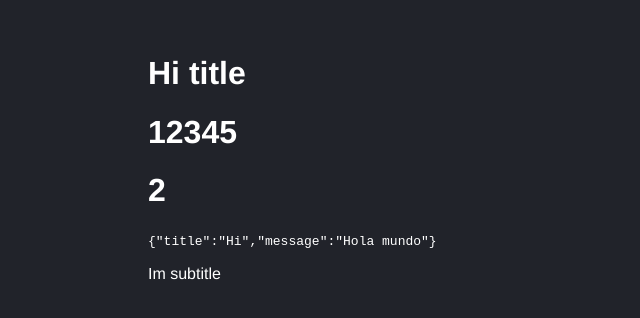
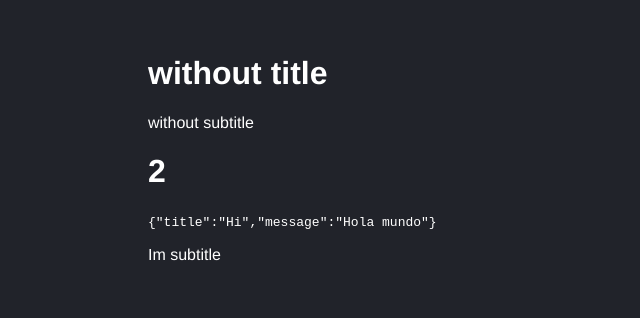
Before and after one commit to shounas99/react-counter, a React (Vite) app: page / in a window 1280 px wide. Shown: the part 114-432 px from the top of the page, without its empty margins (0-640 px from the left). Built offline with nearby package versions, Linux system fonts and the light colour scheme.

Commit message:
feat(default): add defaultprops
- add defaultprops, but in this version is better to use js parameters instead, because the defaultprops will be removed from function components in a future major release

```diff
--- a/src/FirstApp.jsx
+++ b/src/FirstApp.jsx
@@ -11,7 +11,7 @@ const getResult = () => {
 }
 
 
-export const FirstApp = ({ title, subtitle }) => { /*can I either require a prop to be passed or provide a default value*/
+export const FirstApp = ({ title = 'without title', subtitle = 'without subtitle'}) => { /*can I either require a prop to be passed or provide a default value*/
     // we could add constants, variables, or functions within functional components. However, when
     // a component re-renders, its memory space is re-initialized. Therefore, we need to avoid
     // writing them directly inside the component's body, even if we need to handle button clicks,
@@ -21,7 +21,7 @@ export const FirstApp = ({ title, subtitle }) => { /*can I either require a prop
   return (
     <>
     <h1>{ title }</h1>
-    <h1>{ subtitle }</h1>
+    <p>{ subtitle }</p>
     <h1> { getResult() }</h1>
         <code>{ JSON.stringify(newMessage)  }</code>
         <p>Im subtitle</p>
@@ -30,6 +30,13 @@ export const FirstApp = ({ title, subtitle }) => { /*can I either require a prop
 }
 
 FirstApp.propTypes = {
-  title: PropTypes.string.isRequired,
-  subtitle: PropTypes.number
+  title: PropTypes.string,
+  subtitle: PropTypes.string
 }
+
+/* for this version the support for defaultProps will be removed from function components in a future major release.
+  So now we need to use JavaScript default parameters instead. For example:  export const FirstApp = ({ title = 'without title'}) => {...}*/
+// FirstApp.defaultProps = {
+//   title: 'without title',
+//   subtitle: 'without subtitle',
+// }
--- a/src/main.jsx
+++ b/src/main.jsx
@@ -5,6 +5,6 @@ import './styles.css';
 
 ReactDOM.createRoot( document.getElementById('root')).render(
     <StrictMode>
-        <FirstApp title='Hi title' subtitle={ 12345 }/>
+        <FirstApp />
     </StrictMode>
 )
```
